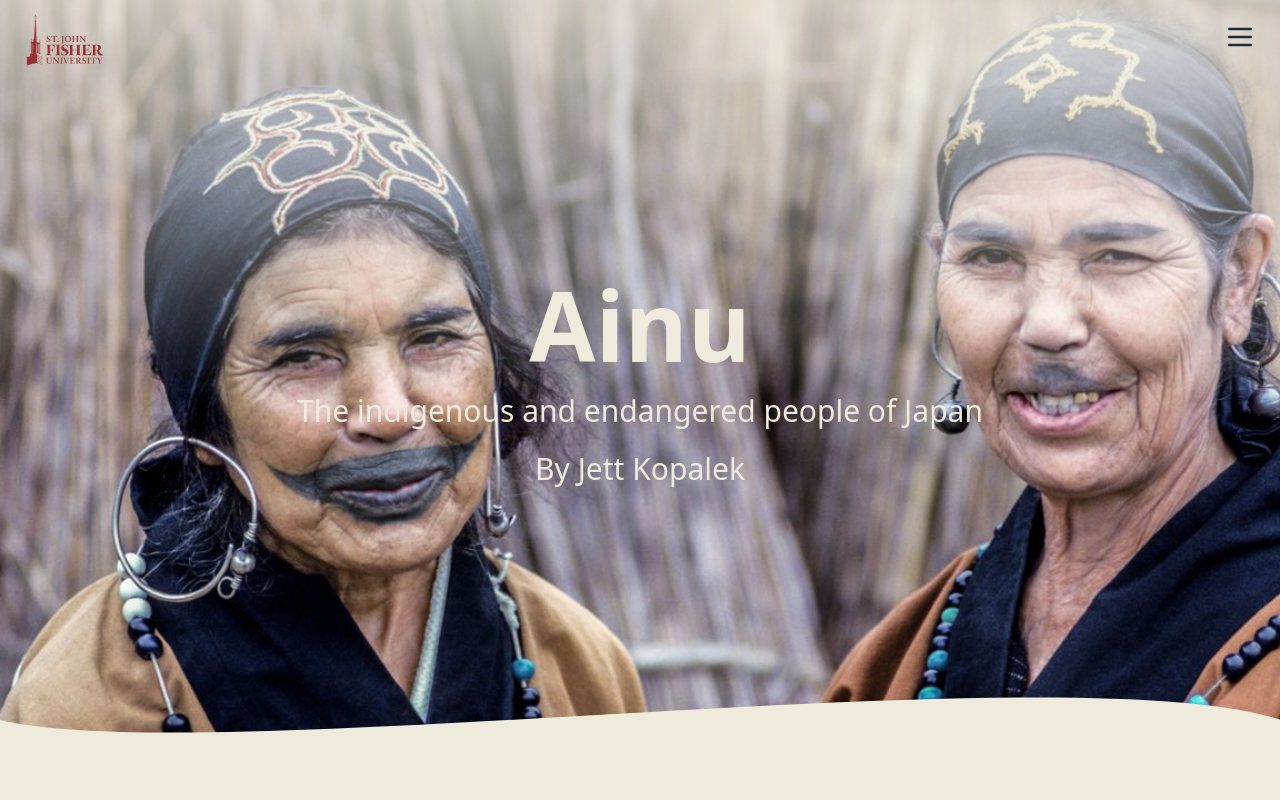
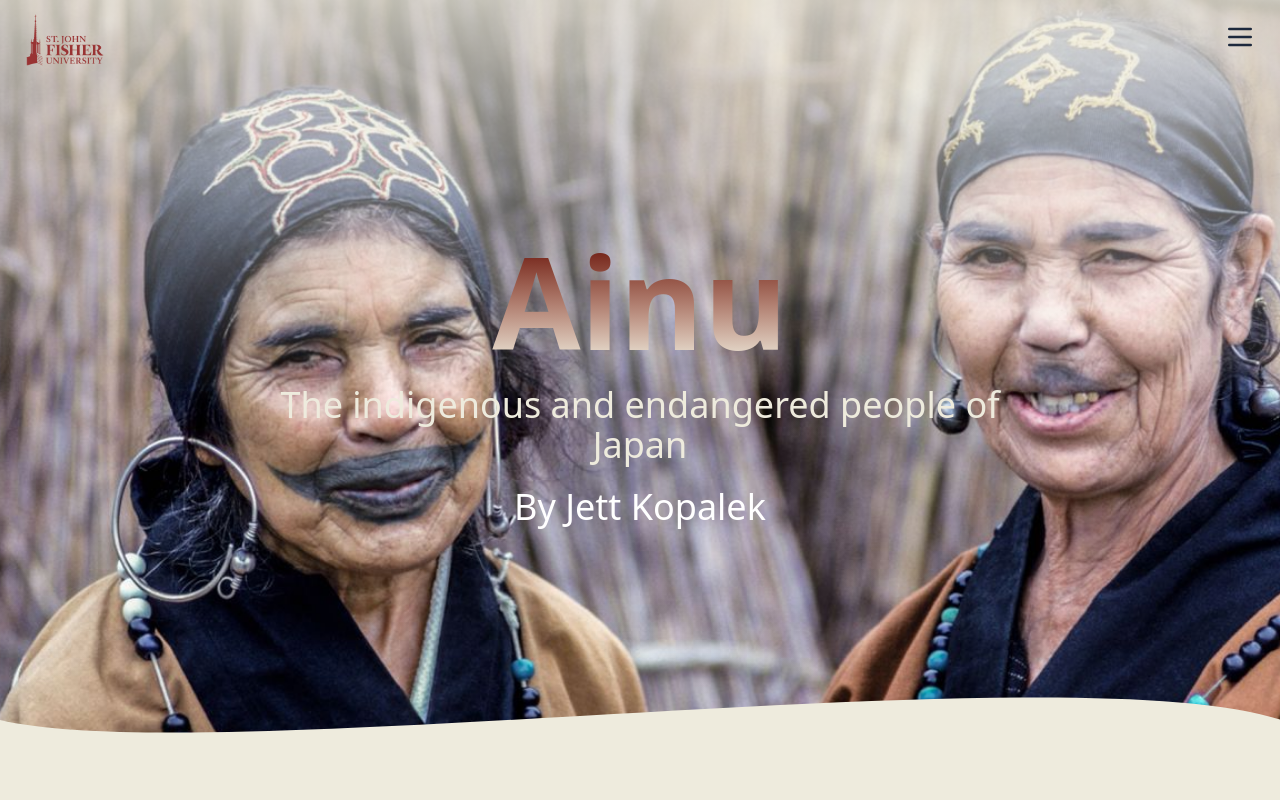
Before and after one commit to JKopalek31/4990-Final-Project, a React (Vite) app: page / in a window 1280 px wide. Shown: the top 800 px of the page. Built offline with nearby package versions, Linux system fonts and the light colour scheme.

Commit message:
Made small chages in title format

```diff
--- a/src/components/AinuHero.jsx
+++ b/src/components/AinuHero.jsx
@@ -1,6 +1,4 @@
 import React from "react";
-// import hero from "../assets/hero.webp"
-import hero2 from "../assets/hero2.jpeg"
 import { ImageSlider } from "./ImageSlider";
 
 export default function AinuHeritageWaveHeroWithSlider() {
@@ -12,31 +10,25 @@ export default function AinuHeritageWaveHeroWithSlider() {
         overflow-hidden
       "
     >
-      {/* ------------------------------------------------
-          A) The slider behind everything
-         ------------------------------------------------ */}
+      {/* A) The slider behind everything */}
       <div className="absolute inset-0 z-0">
         <ImageSlider />
       </div>
 
       {/* B) Light overlay so text is readable */}
-      <div className="absolute inset-0 bg-pink bg-opacity-50 z-10"></div>
+      {/* <div className="absolute inset-0 bg-black/5 z-10"></div> */}
 
-      {/* ------------------------------------------------
-          C) Floating text with custom keyframes
-         ------------------------------------------------ */}
+      {/* C) Floating text with custom keyframes */}
       <style>
         {`
           @keyframes floatUpDownTitle {
             0%, 100% { transform: translateY(0); }
             50%      { transform: translateY(-10px); }
           }
-
           @keyframes floatUpDownParagraph {
             0%, 100% { transform: translateY(0); }
             50%      { transform: translateY(-6px); }
           }
-
           .float-up-down-title {
             animation: floatUpDownTitle 3s ease-in-out infinite;
           }
@@ -50,24 +42,48 @@ export default function AinuHeritageWaveHeroWithSlider() {
       </style>
 
       {/* D) Hero Content */}
-      <div className="relative z-20 max-w-3xl px-4 py-8 text-offwhite">
-        {/* Title floating on a 3s cycle */}
-        <h1 className="float-up-down-title text-8xl font-extrabold mb-4">
+      <div className="relative z-20 max-w-3xl px-4 py-8">
+        {/* Title with a gradient from maroon to white */}
+        <h1
+          className="
+            float-up-down-title
+            text-9xl
+            font-extrabold
+            mb-4
+            bg-gradient-to-b
+            from-maroon
+            to-offwhite
+            bg-clip-text
+            text-transparent
+          "
+        >
           Ainu
         </h1>
 
-        {/* Paragraphs each with different durations */}
-        <p className="float-up-down-text-1 text-3xl  mb-6">
+        {/* Paragraphs: plain text color, still floating */}
+        <p
+          className="
+            float-up-down-text-1
+            text-4xl
+            mb-6
+            text-offwhite
+          "
+        >
           The indigenous and endangered people of Japan
         </p>
-        <p className="float-up-down-text-2 text-3xl mb-6">
+        <p
+          className="
+            float-up-down-text-2
+            text-4xl
+            mb-6
+            text-white
+          "
+        >
           By Jett Kopalek
         </p>
       </div>
 
-      {/* ------------------------------------------------
-          E) Off-white Wave at the bottom
-         ------------------------------------------------ */}
+      {/* E) Off-white Wave at the bottom */}
       <div className="absolute bottom-0 left-0 w-full overflow-hidden leading-[0] z-20">
         <svg
           className="relative block w-[calc(100%+1.3px)] h-[120px]"
```
